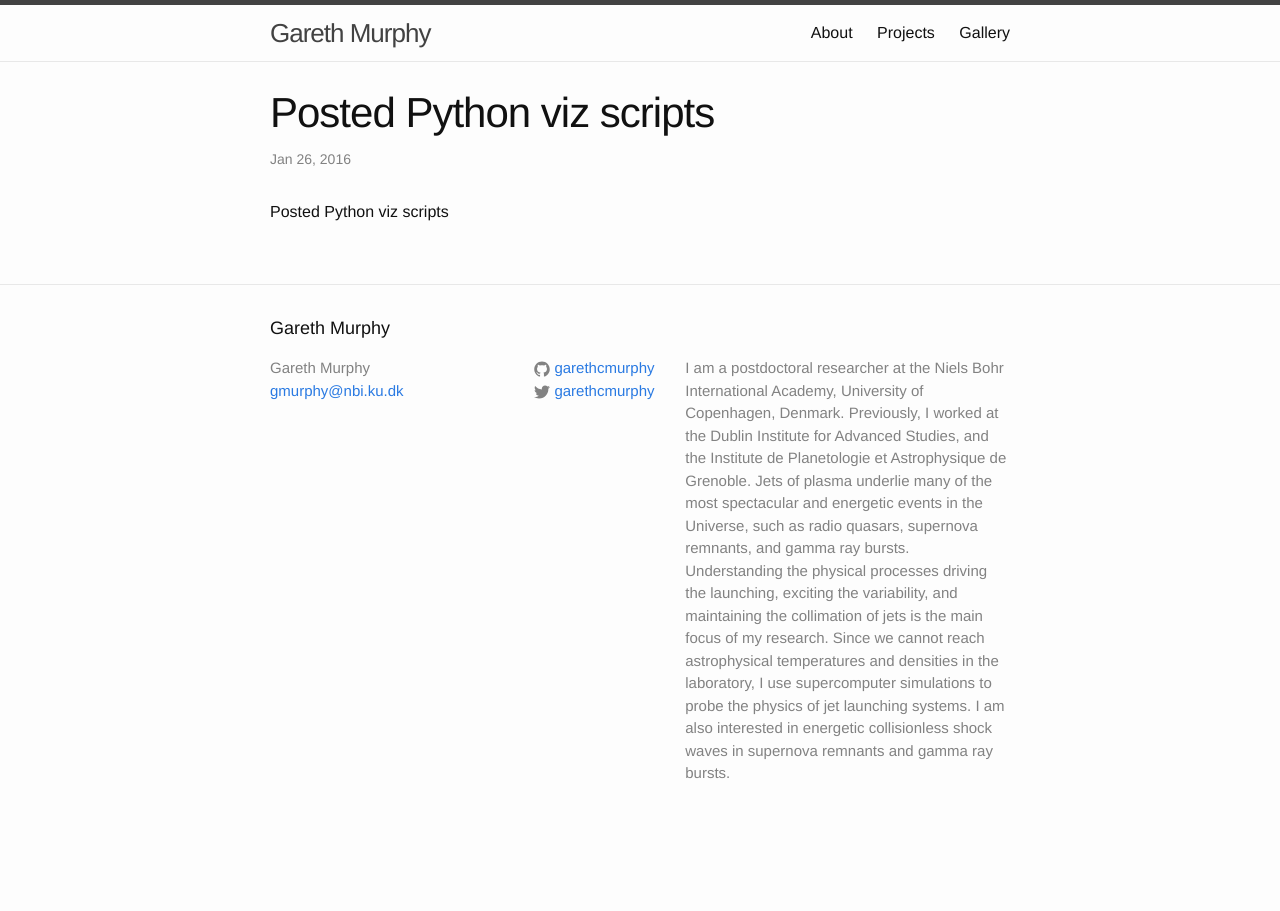
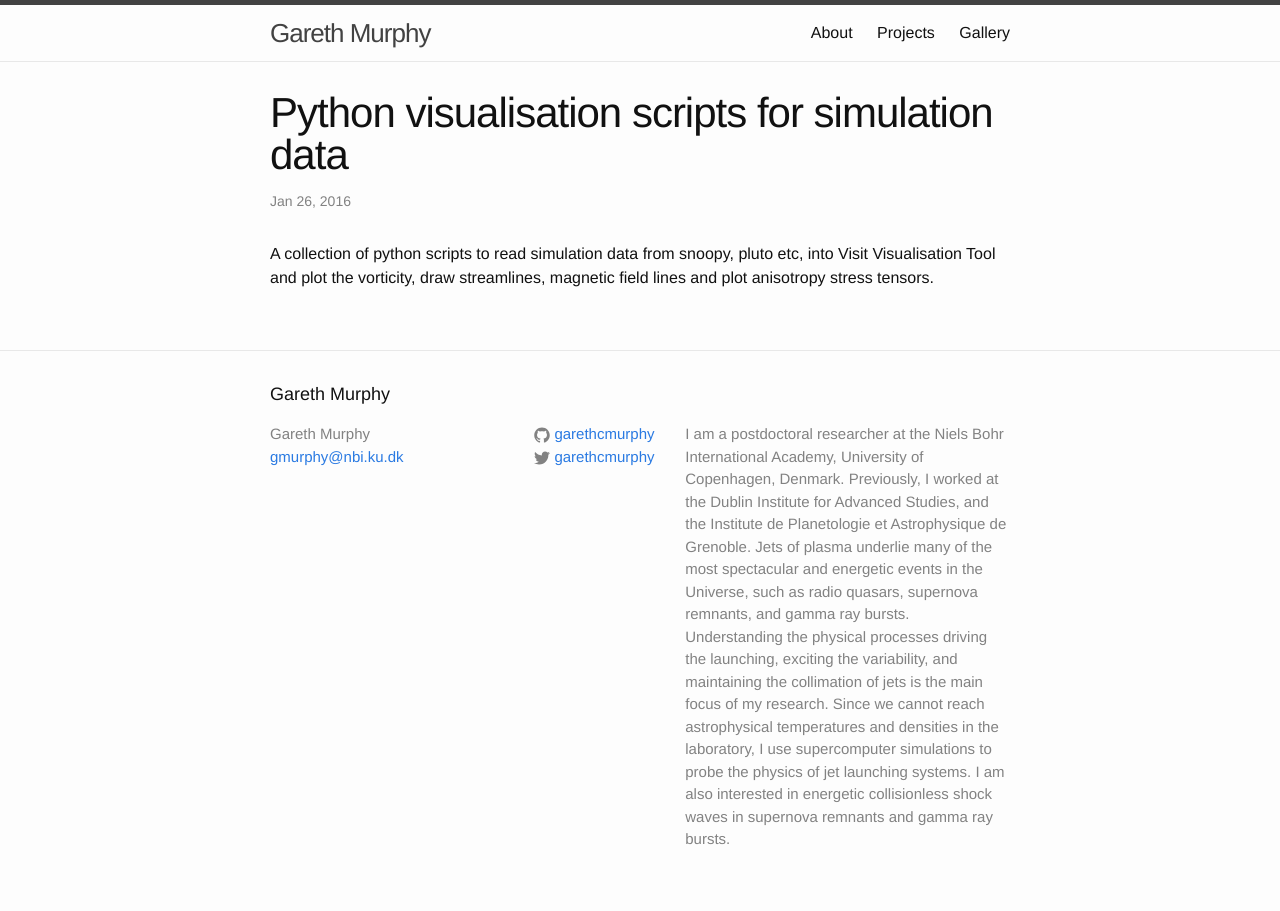
Before and after one commit to garethcmurphy/garethcmurphy.github.io, a Jekyll site: the page built from _posts/2016-01-26-pyviz.markdown, in a window 1280 px wide. Built offline with Jekyll 4.4.1, drawn with Linux system fonts in a browser that asks for light colours.

Commit message:
updated posts2

```diff
--- a/_posts/2016-01-26-pyviz.markdown
+++ b/_posts/2016-01-26-pyviz.markdown
@@ -1,8 +1,8 @@
 ---
 layout: post
-title:  "Posted Python viz scripts"
+title:  "Python visualisation scripts for simulation data"
 date:   2016-01-26 14:20:58 +0100
 categories: python update
 ---
 
-Posted Python viz scripts
+A collection of python scripts to read simulation data from snoopy, pluto etc, into Visit Visualisation Tool and plot the vorticity, draw streamlines, magnetic field lines and plot anisotropy stress tensors.
--- a/_posts/2016-01-27-mpi-mhd-fv.markdown
+++ b/_posts/2016-01-27-mpi-mhd-fv.markdown
@@ -1,6 +1,6 @@
 ---
 layout: post
-title:  "Posted mpi-mhd-fv code"
+title:  "Magnetohydrodynamics code for jet simulations"
 date:   2016-01-28 14:20:58 +0100
 categories: jekyll update
 ---
```
Also changed, not shown: 4 other files.
